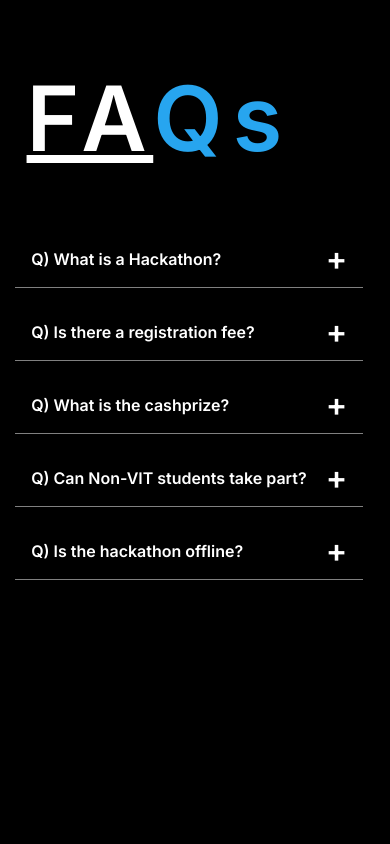
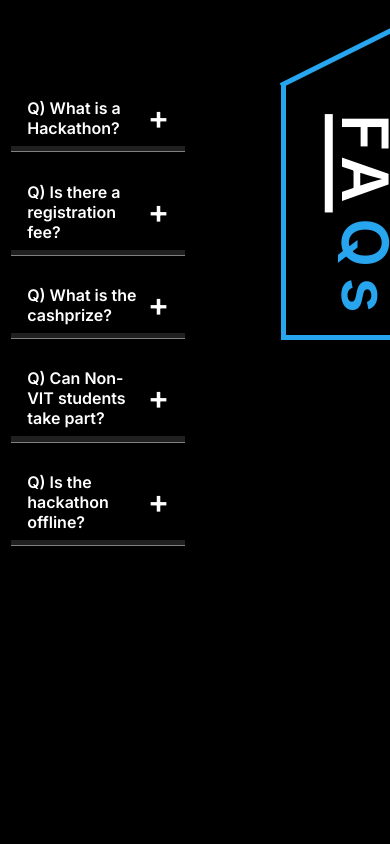
Before and after one commit to nitishramaraj/Technicia-FAQ, a plain HTML site: page index.html in a window 390 px wide. Drawn offline with Linux system fonts and the light colour scheme.

Commit message:
Update style.css

```diff
--- a/style.css
+++ b/style.css
@@ -123,21 +123,29 @@ body{
 
 
 @media only screen and (max-width: 700px) {
+    *{
+      padding-top: 3%;
+    }
     .flex-faq{
-        flex-wrap: wrap-reverse;
+        /* flex-wrap: wrap-reverse; */
+      padding-top: 3%;
+
+        width: 93%;
     }
 
     .faq-head{
-        padding: 10%;
-        writing-mode: horizontal-tb;
-        border: none;
+      padding-top: 30%;
+
+      font-size: 4em;
         text-align: center;
     }
     .faq-head:before{
-        display: none;
+      width: 130px;
+      height: 5px;
+        /* display: none; */
     }
     .accordion{
-        width: 100%;
+        width: 70%;
         padding: 4%;
     }
 
```
